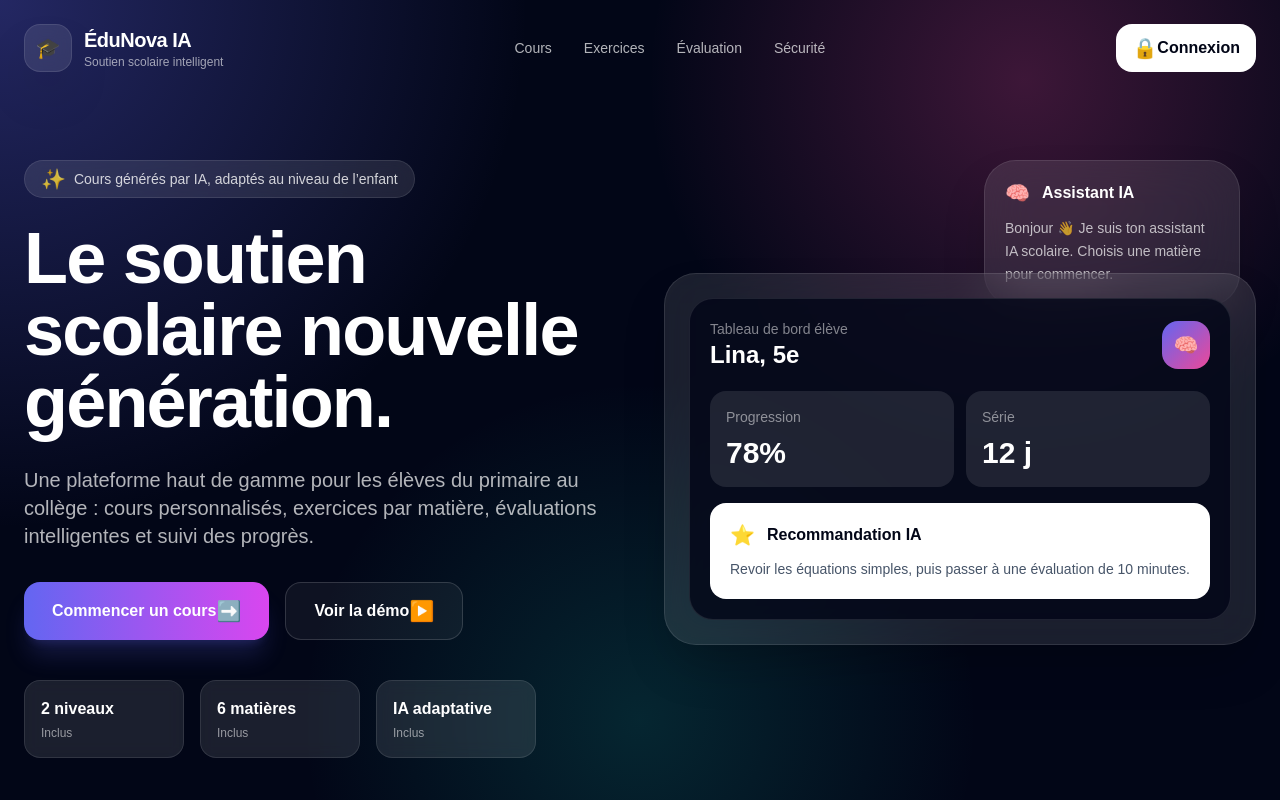
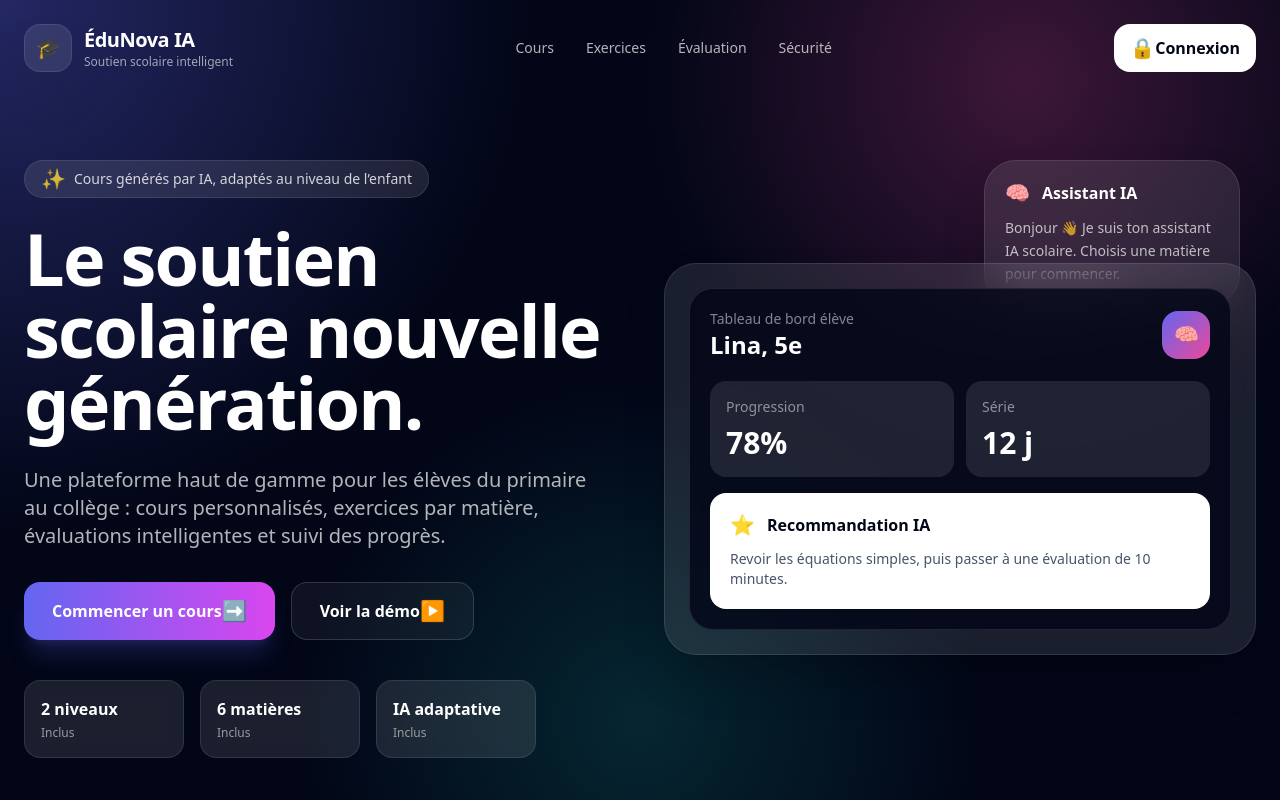
Before and after one commit to samighazouani1234-lab/edunova-ia, a React (Vite) app: page / in a window 1280 px wide. Shown: the top 800 px of the page. Built offline with nearby package versions, Linux system fonts and the light colour scheme.

Commit message:
Update index.css

```diff
--- a/src/index.css
+++ b/src/index.css
@@ -6,8 +6,6 @@ html,
 body,
 #root {
   margin: 0;
-  padding: 0;
   min-height: 100%;
   background: #020617;
-  font-family: Arial, sans-serif;
 }
```
